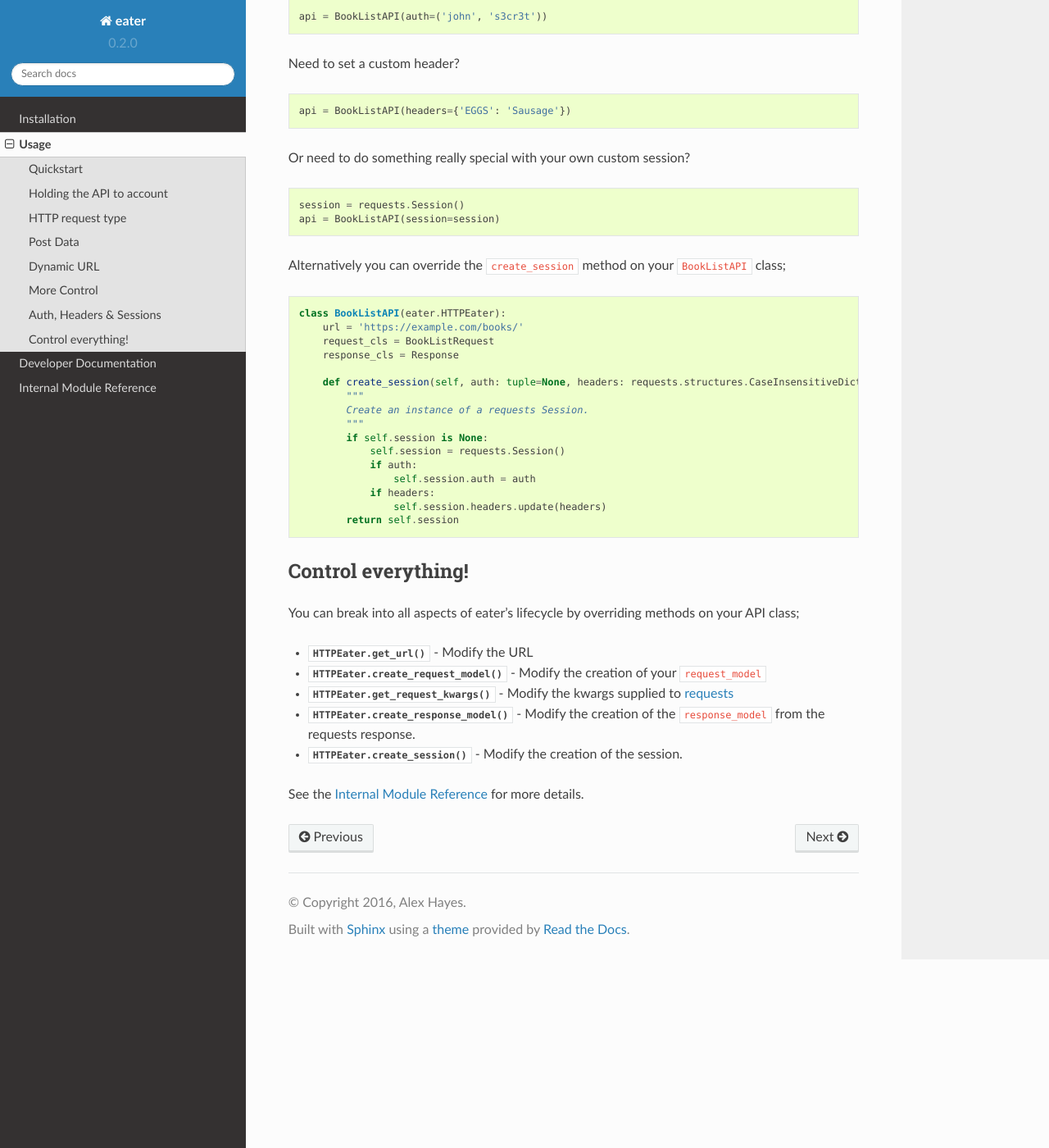
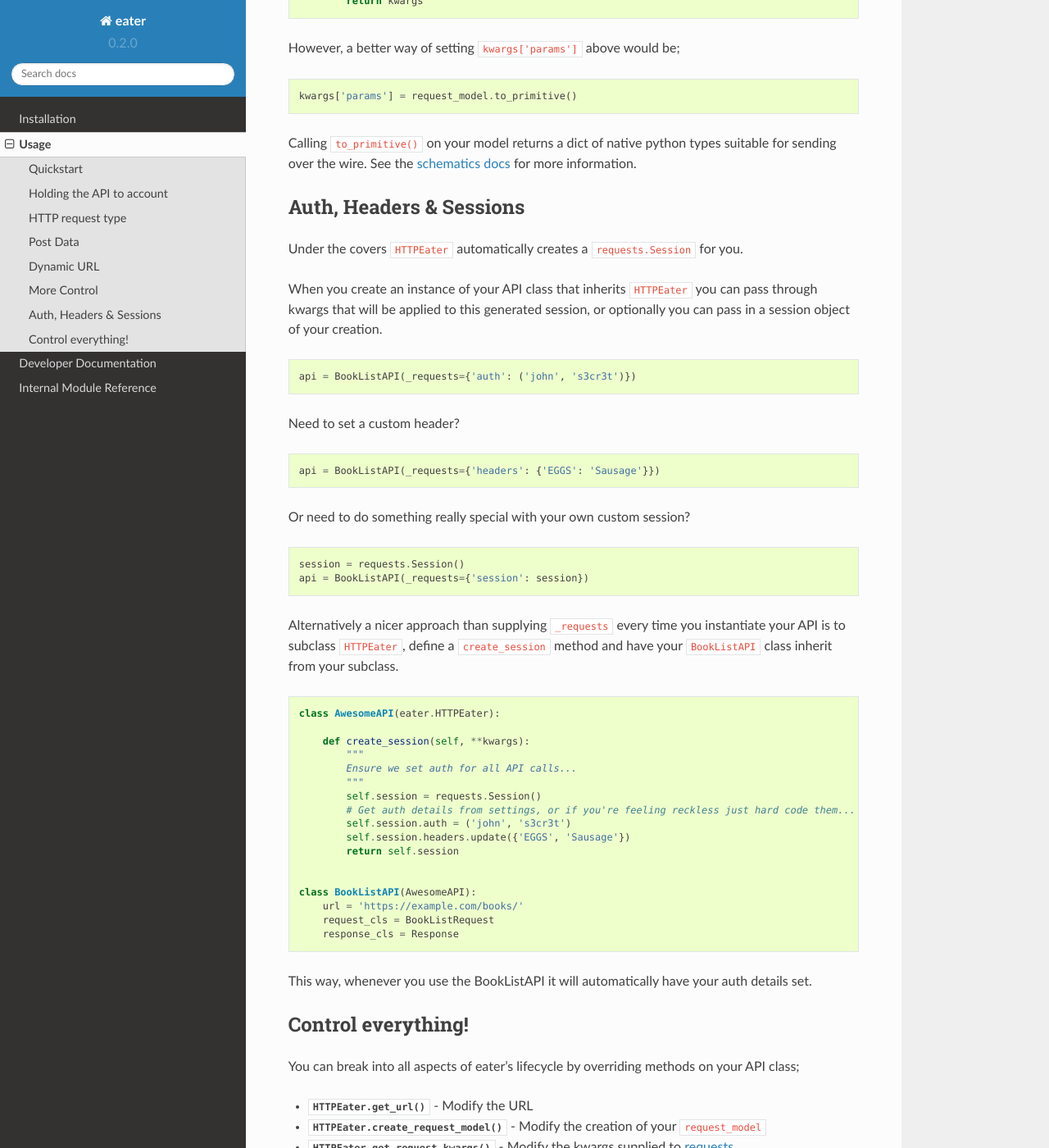
Before and after one commit to alexhayes/eater, a Sphinx documentation site: the page built from docs/usage.rst, in a window 1280 px wide and 1400 px high, scrolled down 3953 px. Shown: the whole window at 82% size. Built offline with Sphinx 7.4.7 and the Read the Docs theme 2.0.0, drawn with Linux system fonts in a browser that asks for light colours; some of the changed text lies outside the part shown.

Commit message:
Changed API so that now __init__ takes arguments for call to create request_cls instance rather than __call__.

```diff
--- a/docs/conf.py
+++ b/docs/conf.py
@@ -30,6 +30,7 @@
 html_theme = "sphinx_rtd_theme"
 html_theme_path = [sphinx_rtd_theme.get_html_theme_path()]
 htmlhelp_basename = '%sdoc' % project
+autoclass_content = 'both'
 
 latex_documents = [
     ('index', '%s.tex' % project, u'%s Documentation' % project, copyright_holder, 'manual'),
@@ -48,6 +49,9 @@
 
 
 def autodoc_skip_member(app, what, name, obj, skip, options):
+    if name == '__init__':
+        return False
+
     exclusions = ('__weakref__',  # special-members
                   '__doc__', '__module__', '__dict__',  # undoc-members
                   )
--- a/docs/usage.rst
+++ b/docs/usage.rst
@@ -118,8 +118,8 @@
 
 .. code-block:: python
 
-    api = BookCreateAPI()
-    response = api(name='Awesome Book')
+    api = BookCreateAPI(name='Awesome Book')
+    response = api()
 
 Which would result in the following JSON payload being sent to the server;
 
@@ -135,7 +135,8 @@
 .. code-block:: python
 
     book = Book({'name': 'Awesome Book'})
-    response = api(book)
+    api = BookCreateAPI(book)
+    response = api()
 
 Dynamic URL
 -----------
@@ -153,20 +154,42 @@
         request_cls = GetBookRequest
         response_cls = Book
 
+
+To retrieve the formatted URL you can call ``.url`` on the instance and it will
+give you the formatted URL.
+
+.. code-block:: python
+
+    api = GetBookAPI(id=1234)
+    print(api.url)
+    # prints: http://path.to.awesome/1324
+
+If you need to get the unformatted URL you must call ``.url`` on the class:
+
+.. code-block:: python
+
+    print(GetBookAPI.url)
+    # prints: http://path.to.awesome/{request_model.id}
+
 For more control you can also override the ``get_url`` method;
 
 .. code-block:: python
 
     class GetBookAPI(eater.HTTPEater):
-        url = 'http://path.to.awesome/'
+        url = 'http://path.to.awesome/{request_model.id}'
         request_cls = GetBookRequest
         response_cls = Book
 
-        def get_url(self, request_model: Model) -> str:
-            if request_model.id < 100:
-                return 'http://path.to.less.awesome/'
+        def get_url(self) -> str:
+            if self.request_model.id < 100:
+                url = 'http://path.to.less.awesome/{request_model.id}'
             else:
-                return self.url
+                url = type(self).url
+            return url.format(request_model=request_model)
+
+It's important to note that in your ``get_url`` method you should use
+``type(self).url`` rather than ``self.url``. This is because ``self.url`` is
+replaced with the formatted URL within HTTPEater's ``__init__`` function.
 
 
 More Control
@@ -213,42 +236,47 @@
 
 .. code-block:: python
 
-    api = BookListAPI(auth=('john', 's3cr3t'))
+    api = BookListAPI(_requests={'auth': ('john', 's3cr3t')})
 
 Need to set a custom header?
 
 .. code-block:: python
 
-    api = BookListAPI(headers={'EGGS': 'Sausage'})
+    api = BookListAPI(_requests={'headers': {'EGGS': 'Sausage'}})
 
 Or need to do something really special with your own custom session?
 
 .. code-block:: python
 
     session = requests.Session()
-    api = BookListAPI(session=session)
+    api = BookListAPI(_requests={'session': session})
 
-Alternatively you can override the ``create_session`` method on your ``BookListAPI``
-class;
+Alternatively a nicer approach than supplying ``_requests`` every time you
+instantiate your API is to subclass ``HTTPEater``, define a ``create_session``
+method and have your ``BookListAPI`` class inherit from your subclass.
 
 .. code-block:: python
 
-    class BookListAPI(eater.HTTPEater):
+    class AwesomeAPI(eater.HTTPEater):
+
+        def create_session(self, **kwargs):
+            """
+            Ensure we set auth for all API calls...
+            """
+            self.session = requests.Session()
+            # Get auth details from settings, or if you're feeling reckless just hard code them...
+            self.session.auth = ('john', 's3cr3t')
+            self.session.headers.update({'EGGS', 'Sausage'})
+            return self.session
+
+
+    class BookListAPI(AwesomeAPI):
         url = 'https://example.com/books/'
         request_cls = BookListRequest
         response_cls = Response
 
-        def create_session(self, auth: tuple=None, headers: requests.structures.CaseInsensitiveDict=None) -> requests.Session:
-            """
-            Create an instance of a requests Session.
-            """
-            if self.session is None:
-                self.session = requests.Session()
-                if auth:
-                    self.session.auth = auth
-                if headers:
-                    self.session.headers.update(headers)
-            return self.session
+This way, whenever you use the BookListAPI it will automatically have your auth
+details set.
 
 
 Control everything!
```
Also changed, not shown: other parts of docs/usage.rst (+2 -2 lines), 2 other files.
